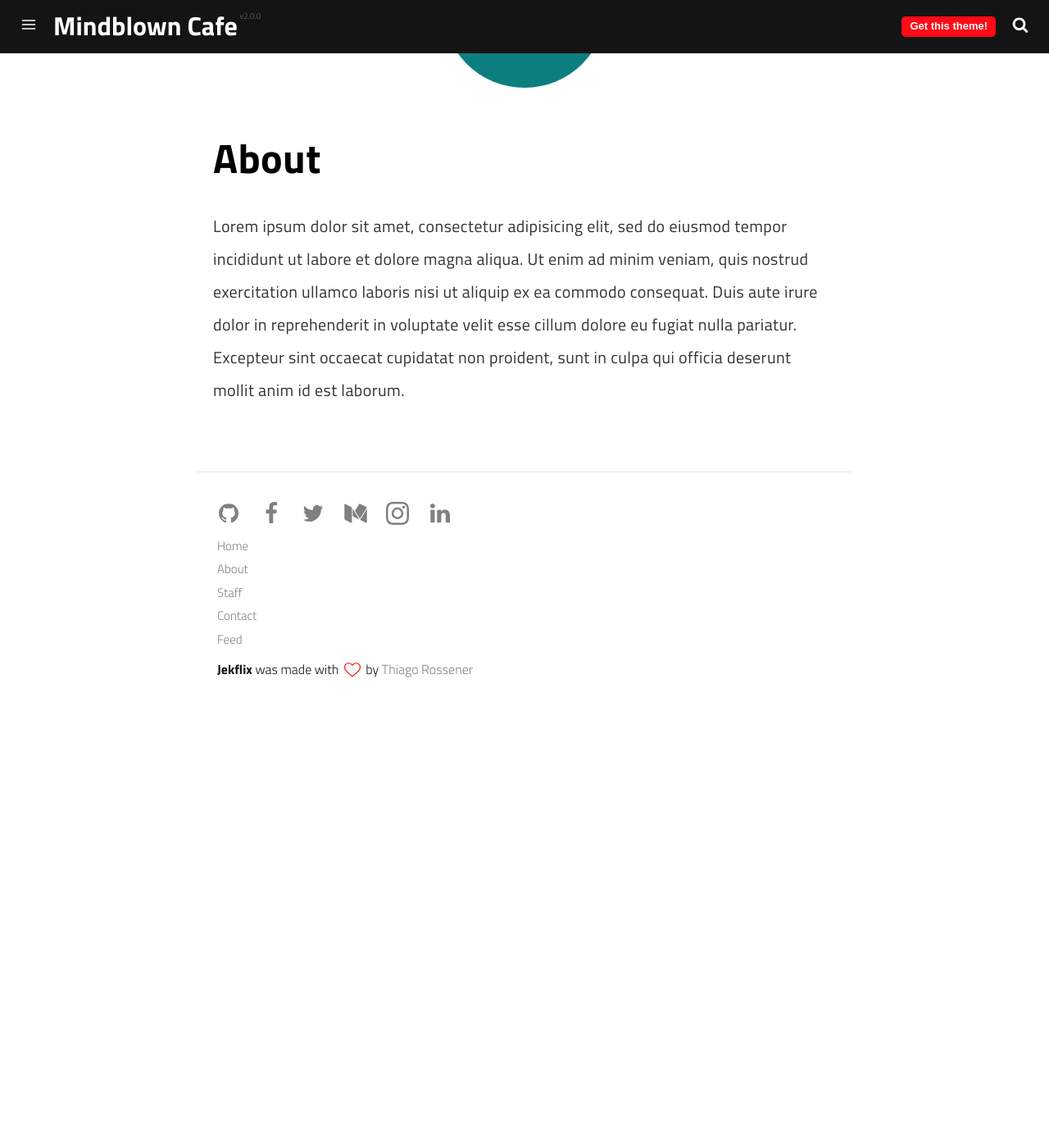
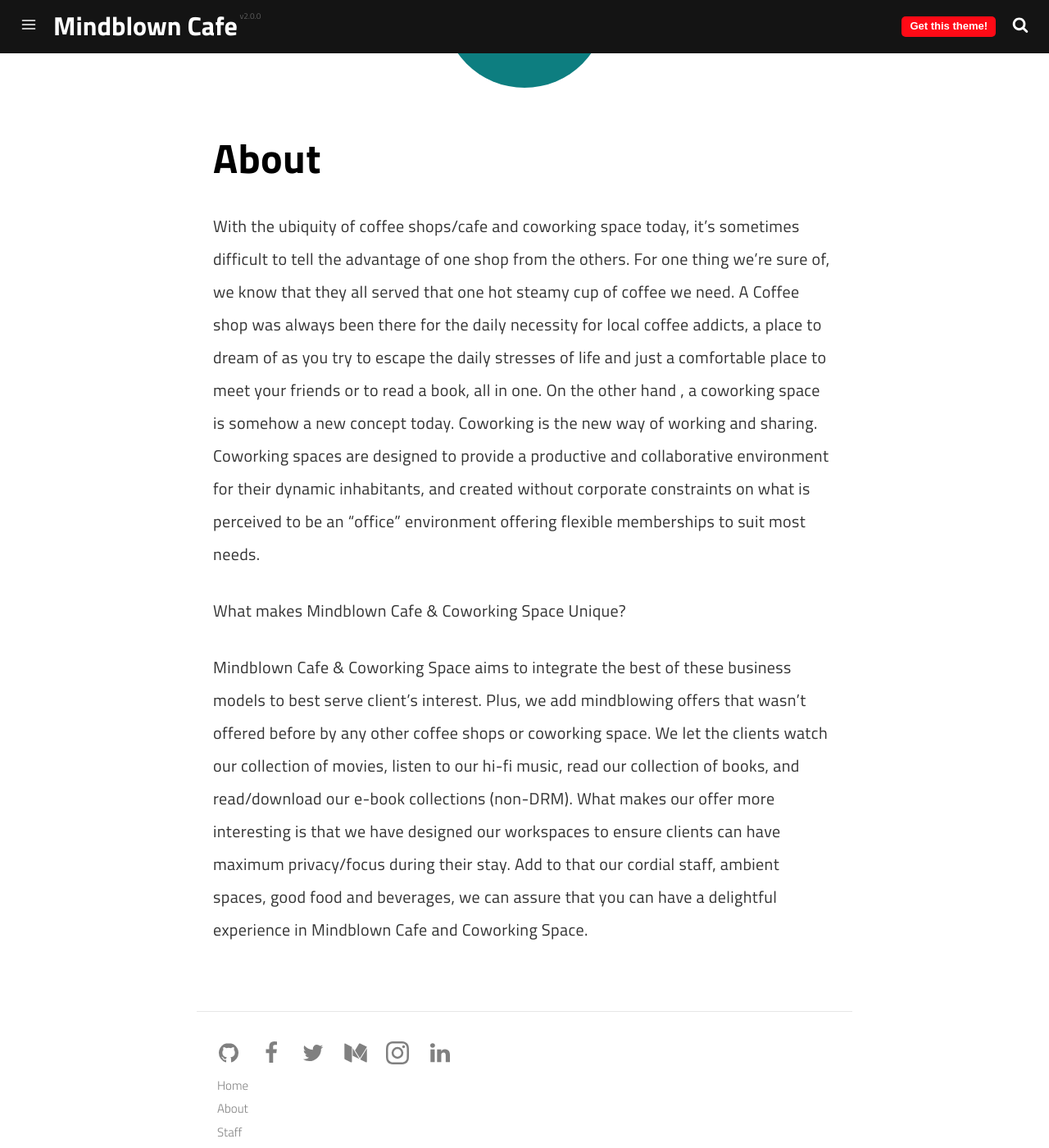
Before and after one commit to mindblowncafe/mindblowncafe.github.io, a Jekyll site: the page built from pages/about.md, in a window 1280 px wide and 1400 px high, scrolled down 242 px. Shown: the whole window at 82% size. Built offline with Jekyll 4.4.1, drawn with Linux system fonts in a browser that asks for light colours; a script that is not in the unit is left out; before the commit the page ends 1107 px from its top, so only the background shows below that.

Commit message:
Update about.md

```diff
--- a/pages/about.md
+++ b/pages/about.md
@@ -10,9 +10,9 @@ menu: true
 
 # About
 
-Lorem ipsum dolor sit amet, consectetur adipisicing elit, sed do eiusmod
-tempor incididunt ut labore et dolore magna aliqua. Ut enim ad minim veniam,
-quis nostrud exercitation ullamco laboris nisi ut aliquip ex ea commodo
-consequat. Duis aute irure dolor in reprehenderit in voluptate velit esse
-cillum dolore eu fugiat nulla pariatur. Excepteur sint occaecat cupidatat non
-proident, sunt in culpa qui officia deserunt mollit anim id est laborum.
+With the ubiquity of coffee shops/cafe and coworking space today, it's sometimes difficult to tell the advantage of one shop from the others. For one thing we're sure of, we know that they all served that one hot steamy cup of coffee we need.
+A Coffee shop was always been there for the daily necessity for local coffee addicts, a place to dream of as you try to escape the daily stresses of life and just a comfortable place to meet your friends or to read a book, all in one. On the other hand , a coworking space is somehow a new concept today. Coworking is the new way of working and sharing. Coworking spaces are designed to provide a productive and collaborative environment for their dynamic inhabitants, and created without corporate constraints on what is perceived to be an “office” environment offering flexible memberships to suit most needs.
+
+What makes Mindblown Cafe & Coworking Space Unique?
+
+Mindblown Cafe & Coworking Space aims to integrate the best of these business models to best serve client's interest. Plus, we add mindblowing offers that wasn't offered before by any other coffee shops or coworking space.  We let the clients watch our collection of movies, listen to our hi-fi music, read our collection of books, and read/download our e-book collections (non-DRM). What makes our offer more interesting is that we have designed our workspaces to ensure clients can have maximum privacy/focus during their stay. Add to that our cordial staff, ambient spaces, good food and beverages, we can assure that you can have a delightful experience in Mindblown Cafe and Coworking Space.
```
